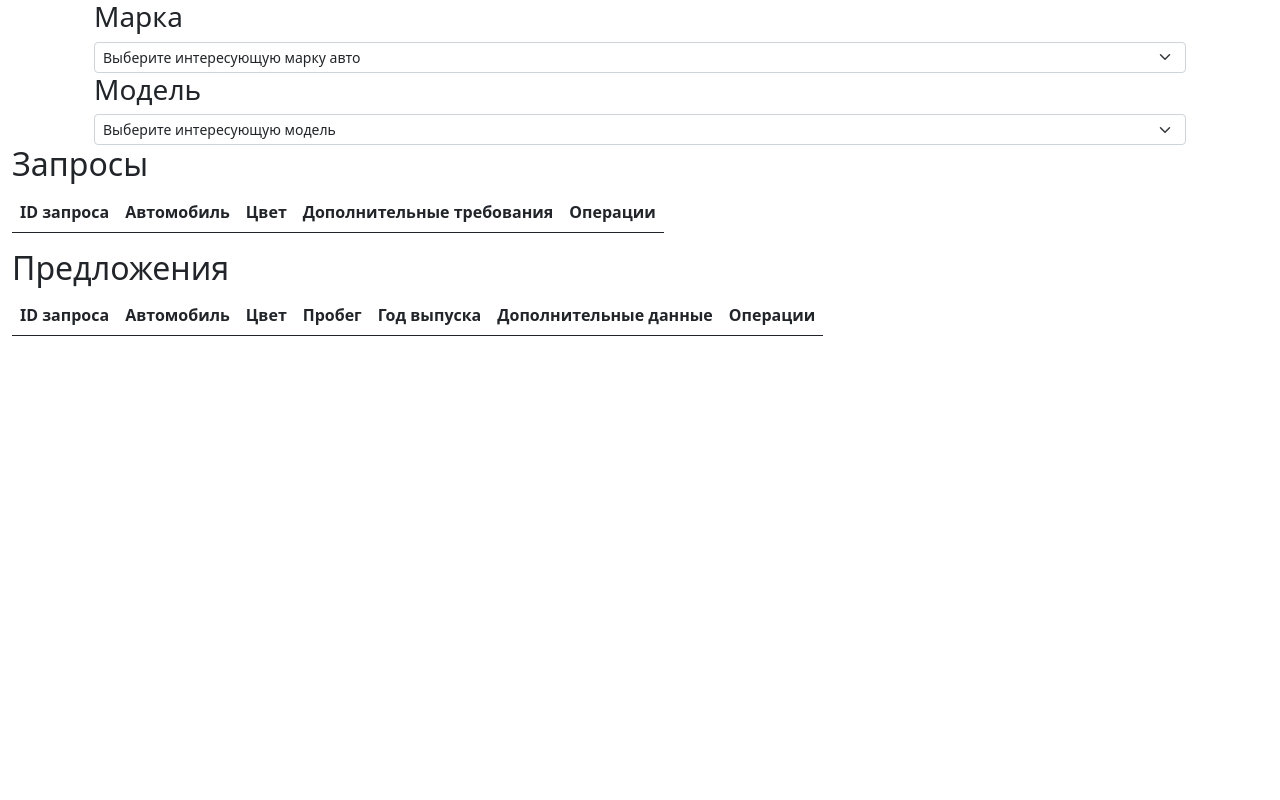
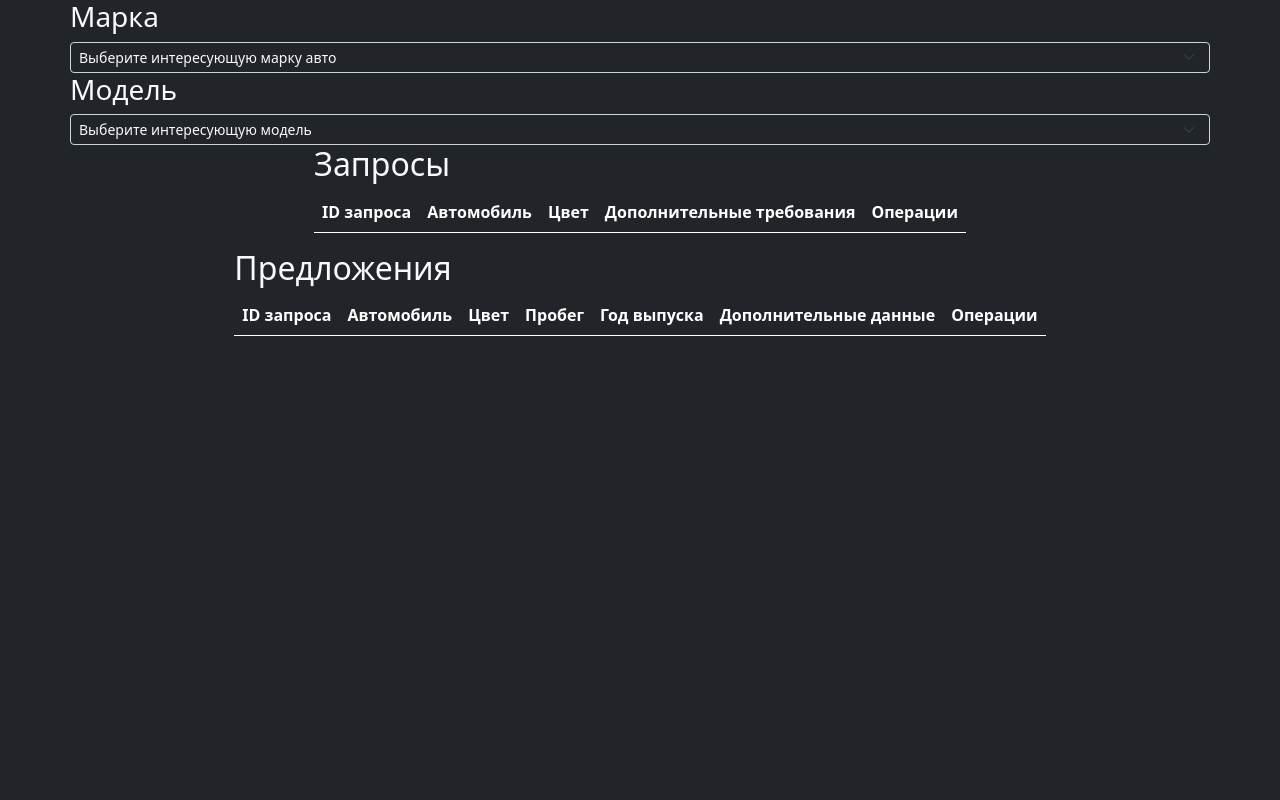
Before and after one commit to desssp/avtonds-public, a Django app: page / in a window 1280 px wide. Run offline with Django 4.2, Linux system fonts and the light colour scheme; data comes from the database, SQL or seed files in the repository; data that the repository does not hold is empty; parts of the project's set-up code (start-up, migrations or seed data) failed here and were passed over; some libraries are stand-ins or nearby versions.

Commit message:
dark mode and some corrections

```diff
--- a/default/templates/base.html
+++ b/default/templates/base.html
@@ -5,7 +5,7 @@
 {% include 'header.html' %}
 </head>
 <body>
-<div id="page" class="container-fluid">
+<div id="page" class="container-fluid px-xxl-3 bg-dark text-light vh-100">
 {% block content %}
 {% endblock content%}
 </div>
--- a/default/templates/main/base.html
+++ b/default/templates/main/base.html
@@ -1,16 +1,16 @@
 {% extends 'base.html' %}
 {% block title %} {% endblock title %}
 {% block content %}
-    <div class="row row-cols-10 align-items-start">
+    <div class="row row-cols-12 align-items-start g-0">
         <div class="col-xxl-2">
             {% include 'sidebar.html' %}
         </div>
-        <div class="col-xxl-8">
-            <div class="row row-cols-auto justify-content-between">
-                <div class="col-xxl-4">
+        <div class="col-xxl-10">
+            <div class="row row-cols-auto justify-content-evenly ">
+                <div class="col-xxl-5">
                     {% include 'main/requests_list.html' %}
                 </div>
-                <div class="col-xxl-4">
+                <div class="col-xxl-5">
                     {% include 'main/offers_list.html' %}
                 </div>
             </div>
--- a/default/templates/main/offers_list.html
+++ b/default/templates/main/offers_list.html
@@ -1,4 +1,4 @@
-<table class="table" id="offers_table">
+<table class="table table-dark table-responsive table-striped" id="offers_table">
     <h2>Предложения</h2>
     <thead>
     <tr>
--- a/default/templates/main/requests_list.html
+++ b/default/templates/main/requests_list.html
@@ -1,4 +1,4 @@
-<table class="table" id="requests_table">
+<table class="table table-dark table-responsive table-striped" id="requests_table">
     <h2>Запросы</h2>
     <thead>
     <tr>
--- a/default/templates/sidebar.html
+++ b/default/templates/sidebar.html
@@ -1,6 +1,6 @@
 <div class="container">
     <h3>Марка</h3>
-    <select class="form-select form-select-sm" aria-label="Марка" id="car_mark_select">
+    <select class="form-select form-select-sm bg-dark text-light" aria-label="Марка" id="car_mark_select">
         <option selected>Выберите интересующую марку авто</option>
         {% for car_mark in car_mark_set %}
             <option value="{{ car_mark.car_mark_id }}">{{ car_mark.car_mark__name }}</option>
@@ -9,7 +9,7 @@
 </div>
 <div class="container">
     <h3>Модель</h3>
-    <select class="form-select form-select-sm" aria-label="Марка" id="car_model_select">
+    <select class="form-select form-select-sm bg-dark text-light" aria-label="Марка" id="car_model_select">
         <option selected>Выберите интересующую модель</option>
     </select>
 </div>
```
